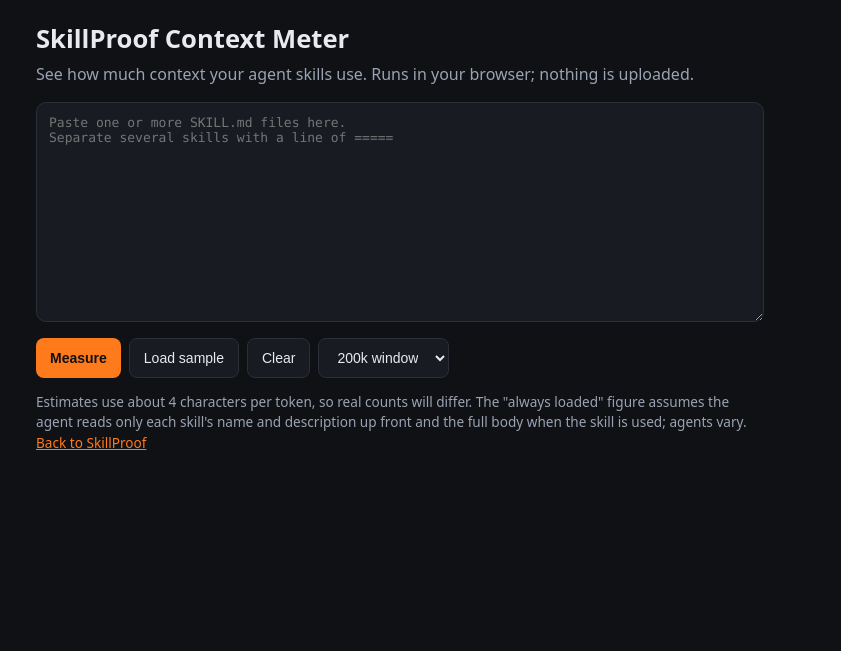
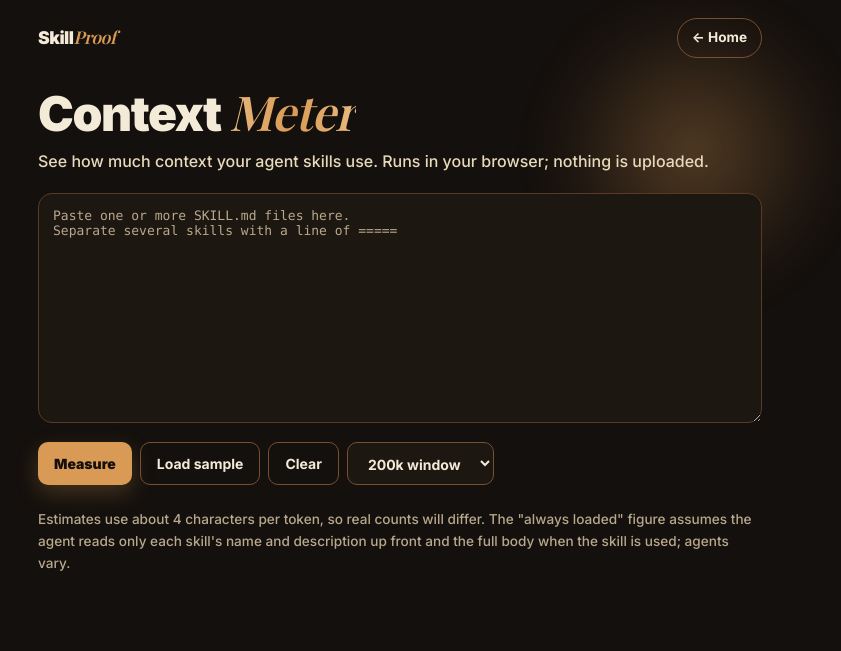
Before and after one commit to piyush2707/skillproof, a plain HTML site: page docs/meter/index.html in a window 1280 px wide. Shown: the whole page, without its empty margins (240-1081 px from the left). Drawn offline with nearby package versions, Linux system fonts and the light colour scheme; a web font is replaced by a local one.

Commit message:
Refactor index.html for improved styling and structure

```diff
--- a/docs/meter/index.html
+++ b/docs/meter/index.html
@@ -4,39 +4,90 @@
 <meta charset="utf-8">
 <meta name="viewport" content="width=device-width, initial-scale=1">
 <title>SkillProof Context Meter</title>
+<link rel="preconnect" href="https://fonts.googleapis.com">
+<link rel="preconnect" href="https://fonts.gstatic.com" crossorigin>
+<link href="https://fonts.googleapis.com/css2?family=Inter:wght@500;700;900&family=Playfair+Display:ital,wght@0,600;1,500;1,700&display=swap" rel="stylesheet">
 <style>
-  :root { --bg:#0f1115; --card:#181b22; --text:#e8eaf0; --muted:#9aa3b2;
-          --accent:#ff7a1a; --ok:#3ecf8e; --warn:#ffcc00; --line:#2a2f3a; }
-  * { box-sizing: border-box; }
-  body { margin:0; background:var(--bg); color:var(--text);
-         font-family:system-ui,-apple-system,Segoe UI,Roboto,sans-serif; line-height:1.5; }
-  main { max-width:760px; margin:0 auto; padding:20px 16px 60px; }
-  h1 { font-size:1.6rem; margin:0 0 4px; }
-  p.sub { color:var(--muted); margin:0 0 16px; }
-  textarea { width:100%; min-height:220px; background:var(--card); color:var(--text);
-             border:1px solid var(--line); border-radius:10px; padding:12px;
-             font-family:ui-monospace,Menlo,Consolas,monospace; font-size:13px; }
-  .row { display:flex; gap:8px; flex-wrap:wrap; margin:10px 0; }
-  button, select { background:var(--card); color:var(--text); border:1px solid var(--line);
-                   border-radius:8px; padding:10px 14px; font-size:14px; }
-  button.primary { background:var(--accent); color:#111; border:none; font-weight:700; }
-  .card { background:var(--card); border:1px solid var(--line); border-radius:12px;
-          padding:14px; margin:14px 0; }
-  .big { font-size:1.8rem; font-weight:700; }
+  :root {
+    --black:#14100d; --ink:#1d1712; --brown:#5a3a24; --brown2:#7a4f31;
+    --caramel:#d99a55; --cream:#f4ead8; --cream2:#e8d9bb; --muted:#b9a88c;
+    --sans:'Inter',system-ui,-apple-system,'Segoe UI',Roboto,sans-serif;
+    --serif:'Playfair Display',Georgia,'Times New Roman',serif;
+  }
+  * { box-sizing:border-box; }
+  body { margin:0; background:var(--black); color:var(--cream); font-family:var(--sans); line-height:1.6; overflow-x:hidden; }
+  a { color:inherit; }
+  .wrap { max-width:760px; margin:0 auto; padding:0 18px 60px; position:relative; }
+  .wrap::before {
+    content:""; position:absolute; z-index:-1; right:-90px; top:-20px; width:300px; height:300px; border-radius:50%;
+    background:radial-gradient(circle, rgba(217,154,85,.3), rgba(90,58,36,.12) 55%, transparent 70%);
+    filter:blur(10px); animation:float 9s ease-in-out infinite;
+  }
+  nav { display:flex; justify-content:space-between; align-items:center; padding:18px 0; }
+  .logo { font-weight:900; letter-spacing:-.5px; font-size:1.1rem; text-decoration:none; }
+  .logo i { font-family:var(--serif); font-weight:700; color:var(--caramel); }
+  nav a.back { font-size:.85rem; font-weight:700; border:1.5px solid var(--brown2); padding:8px 14px;
+               border-radius:999px; text-decoration:none; transition:background .2s, color .2s; }
+  nav a.back:hover { background:var(--caramel); color:var(--black); }
+
+  h1 { font-size:clamp(2rem,8vw,3rem); line-height:1.05; margin:10px 0 10px; font-weight:900; letter-spacing:-.03em; }
+  h1 em { font-family:var(--serif); font-style:italic; font-weight:700; letter-spacing:-.01em;
+          background:linear-gradient(90deg,var(--caramel),#f6d9a8,var(--caramel)); background-size:200% 100%;
+          -webkit-background-clip:text; background-clip:text; -webkit-text-fill-color:transparent; color:transparent;
+          animation:shimmer 4s linear infinite; }
+  p.sub { color:var(--cream2); margin:0 0 18px; }
+
+  textarea { width:100%; min-height:230px; background:var(--ink); color:var(--cream);
+             border:1.5px solid var(--brown); border-radius:14px; padding:14px;
+             font-family:ui-monospace,Menlo,Consolas,monospace; font-size:13px; transition:border-color .2s, box-shadow .2s; }
+  textarea:focus { outline:none; border-color:var(--caramel); box-shadow:0 0 0 3px rgba(217,154,85,.2); }
+  textarea::placeholder { color:var(--muted); }
+
+  .row { display:flex; gap:8px; flex-wrap:wrap; margin:12px 0; }
+  button, select { background:transparent; color:var(--cream); border:1.5px solid var(--brown2);
+                   border-radius:10px; padding:11px 16px; font-size:14px; font-weight:700; font-family:var(--sans);
+                   transition:transform .2s, background .2s; }
+  select { background:var(--ink); }
+  button:hover { transform:translateY(-2px); }
+  button:active { transform:scale(.97); }
+  button.primary { background:var(--caramel); color:var(--black); border:none; font-weight:900;
+                   box-shadow:0 8px 22px rgba(217,154,85,.25); }
+
+  .card { background:var(--cream); color:var(--black); border-radius:16px; padding:18px; margin:14px 0;
+          animation:fadeUp .6s cubic-bezier(.2,.7,.2,1) both; }
+  .big { font-family:var(--sans); font-size:2.2rem; font-weight:900; letter-spacing:-.03em; }
+  .big small { font-family:var(--serif); font-style:italic; font-weight:700; font-size:1rem; color:var(--brown2); }
   .muted { color:var(--muted); font-size:.85rem; }
-  .bar { height:10px; background:var(--line); border-radius:6px; overflow:hidden; margin-top:8px; }
-  .bar > span { display:block; height:100%; background:var(--ok); }
-  .wrap { overflow-x:auto; }
+  .card .muted { color:var(--brown2); }
+  .bar { height:12px; background:rgba(20,16,13,.12); border-radius:8px; overflow:hidden; margin-top:10px; }
+  .bar > span { display:block; height:100%; background:linear-gradient(90deg,var(--brown2),var(--caramel));
+                border-radius:8px; animation:grow 1s cubic-bezier(.2,.7,.2,1) both; transform-origin:left; }
+  .wrapt { overflow-x:auto; }
   table { width:100%; border-collapse:collapse; font-size:14px; }
-  th, td { text-align:left; padding:8px 6px; border-bottom:1px solid var(--line); white-space:nowrap; }
-  th { color:var(--muted); font-weight:600; }
-  .warn { color:var(--warn); }
-  a { color:var(--accent); }
+  th, td { text-align:left; padding:10px 8px; border-bottom:1px solid rgba(20,16,13,.12); white-space:nowrap; }
+  th { font-family:var(--serif); font-style:italic; font-weight:700; color:var(--brown2); }
+  tr:last-child td { border-bottom:none; }
+  .warn { color:var(--caramel); font-weight:700; }
+  .foot { font-size:.85rem; color:var(--muted); margin-top:24px; }
+  .foot a { color:var(--caramel); }
+
+  @keyframes float { 0%,100% { transform:translate(0,0) scale(1); } 50% { transform:translate(-28px,22px) scale(1.1); } }
+  @keyframes fadeUp { from { opacity:0; transform:translateY(20px); } to { opacity:1; transform:none; } }
+  @keyframes shimmer { to { background-position:-200% 0; } }
+  @keyframes grow { from { transform:scaleX(0); } to { transform:scaleX(1); } }
+  nav, h1, p.sub { animation:fadeUp .7s cubic-bezier(.2,.7,.2,1) both; }
+  h1 { animation-delay:.1s; } p.sub { animation-delay:.2s; }
+  @media (prefers-reduced-motion: reduce) { *, *::before, *::after { animation:none !important; transition:none !important; } }
 </style>
 </head>
 <body>
-<main>
-  <h1>SkillProof Context Meter</h1>
+<div class="wrap">
+  <nav>
+    <a class="logo" href="../">Skill<i>Proof</i></a>
+    <a class="back" href="../">← Home</a>
+  </nav>
+
+  <h1>Context <em>Meter</em></h1>
   <p class="sub">See how much context your agent skills use. Runs in your browser; nothing is uploaded.</p>
 
   <textarea id="input" placeholder="Paste one or more SKILL.md files here.
@@ -56,11 +107,10 @@ Separate several skills with a line of =====
 
   <div id="out"></div>
 
-  <p class="muted">Estimates use about 4 characters per token, so real counts will differ.
+  <p class="foot">Estimates use about 4 characters per token, so real counts will differ.
   The "always loaded" figure assumes the agent reads only each skill's name and description up
-  front and the full body when the skill is used; agents vary.
-  <a href="../">Back to SkillProof</a></p>
-</main>
+  front and the full body when the skill is used; agents vary.</p>
+</div>
 
 <script>
 (function () {
@@ -122,8 +172,10 @@ Separate several skills with a line of =====
     var pct = (always / win) * 100;
 
     var c1 = el("div", undefined, "card");
-    c1.appendChild(el("div", "~" + always.toLocaleString() + " tokens", "big"));
-    c1.appendChild(el("div", "always loaded (names + descriptions) across " + rows.length +
+    var big = el("div", "~" + always.toLocaleString() + " ", "big");
+    big.appendChild(el("small", "tokens always loaded"));
+    c1.appendChild(big);
+    c1.appendChild(el("div", "Names + descriptions across " + rows.length +
       " skill(s): " + pct.toFixed(2) + "% of the window", "muted"));
     var bar = el("div", undefined, "bar");
     var fill = document.createElement("span");
@@ -134,7 +186,7 @@ Separate several skills with a line of =====
       " tokens (" + ((all / win) * 100).toFixed(2) + "%)", "muted"));
     out.appendChild(c1);
 
-    var c2 = el("div", undefined, "card wrap");
+    var c2 = el("div", undefined, "card wrapt");
     var table = document.createElement("table");
     var head = document.createElement("tr");
     ["Skill", "Always", "Body", "Full"].forEach(function (h) { head.appendChild(el("th", h)); });
```
